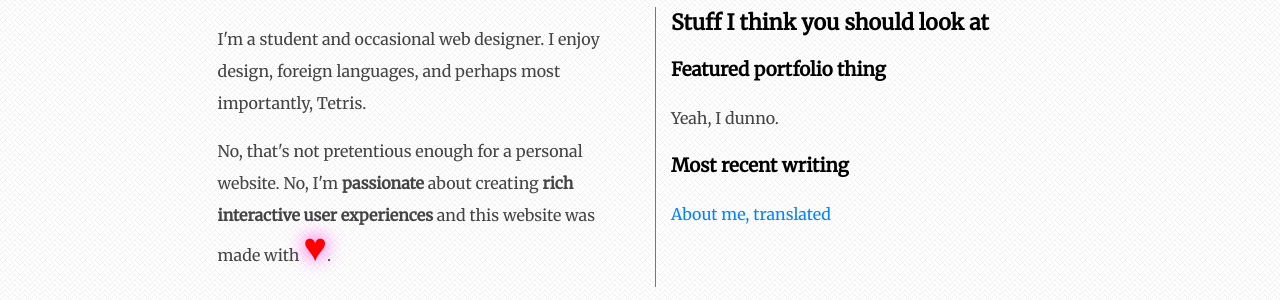
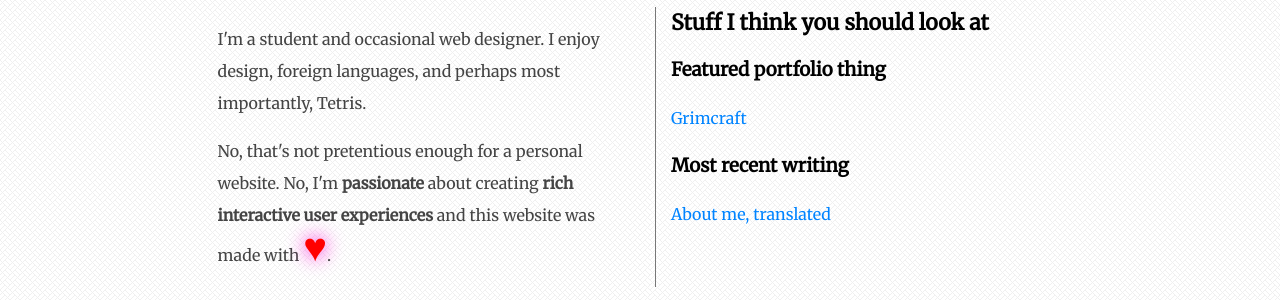
Before and after one commit to theycallmezeal/theycallmezeal.github.io, a Jekyll site: the page built from index.html, in a window 1280 px wide. Shown: the part 255-555 px from the top of the page. Built offline with Jekyll 4.4.1, drawn with Linux system fonts in a browser that asks for light colours.

Commit message:
feature a project

```diff
--- a/index.html
+++ b/index.html
@@ -16,7 +16,7 @@
 	<h1>Stuff I think you should look at</h1>
 
 	<h2>Featured portfolio thing</h2>
-	<p>Yeah, I dunno.</p>
+	<p><a href="http://github.com/thinkplank/grimcraft">Grimcraft</a></p>
 
 	<h2>Most recent writing</h2>
 	{% for post in site.posts limit:1 %}
```
